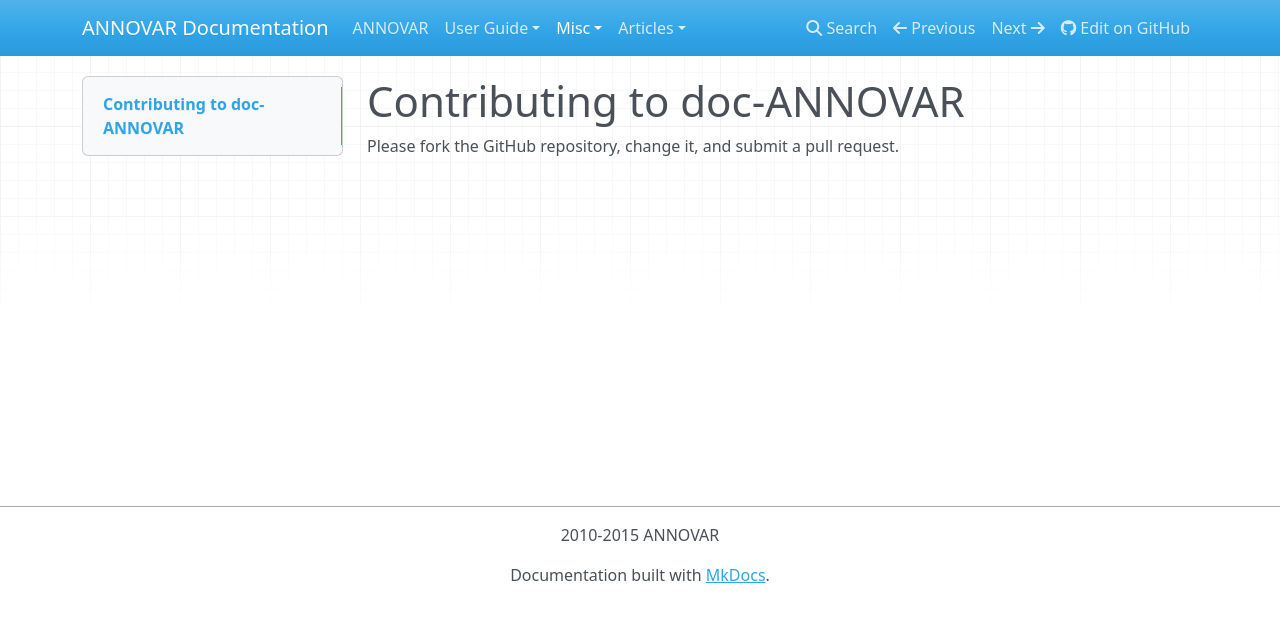
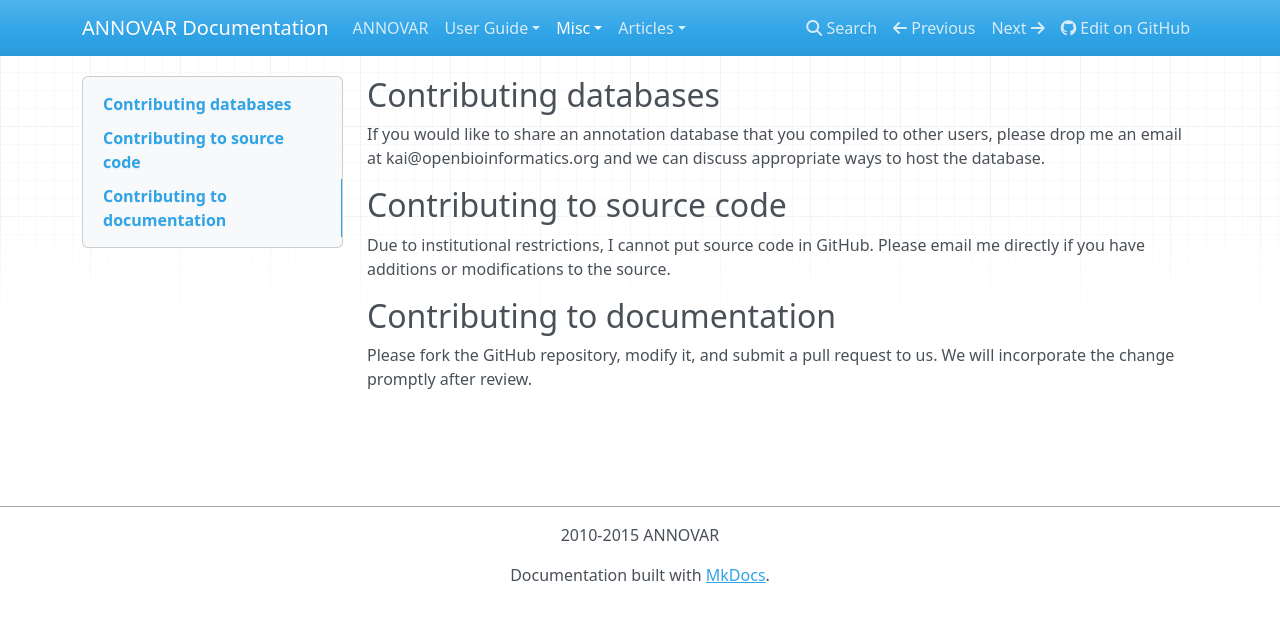
Before and after one commit to WGLab/doc-ANNOVAR, an MkDocs documentation site: the page built from docs/misc/contributing.md, in a window 1280 px wide. Shown: the top 622 px of the page. Built offline with MkDocs 1.6.1, drawn with Linux system fonts in a browser that asks for light colours; nearby versions of some CDN libraries; old or Windows-style settings are respelled for this version of MkDocs.

Commit message:
Updated contributing.md

```diff
--- a/docs/misc/contributing.md
+++ b/docs/misc/contributing.md
@@ -1,3 +1,11 @@
-# Contributing to doc-ANNOVAR
+## Contributing databases
 
-Please fork the GitHub repository, change it, and submit a pull request.
+If you would like to share an annotation database that you compiled to other users, please drop me an email at kai@openbioinformatics.org and we can discuss appropriate ways to host the database.
+
+## Contributing to source code
+
+Due to institutional restrictions, I cannot put source code in GitHub. Please email me directly if you have additions or modifications to the source.
+
+## Contributing to documentation
+
+Please fork the GitHub repository, modify it, and submit a pull request to us. We will incorporate the change promptly after review.
```
